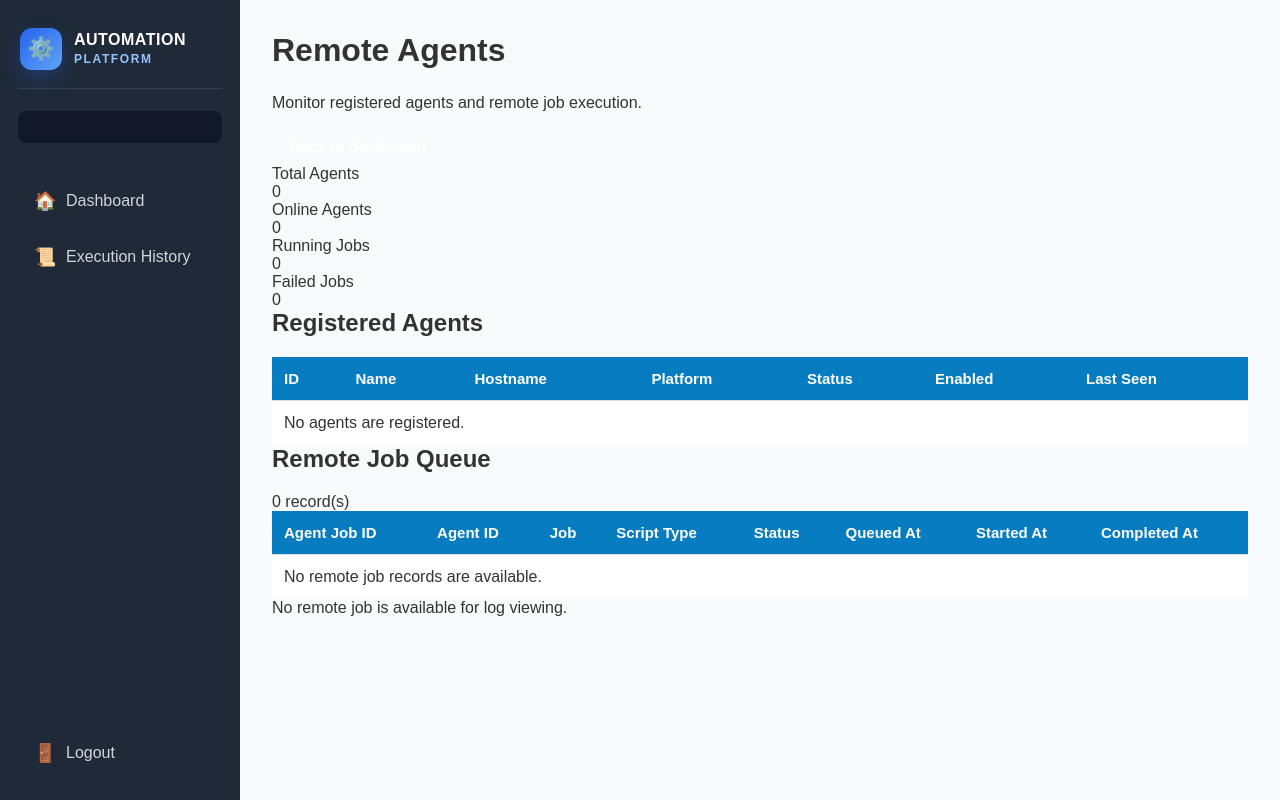
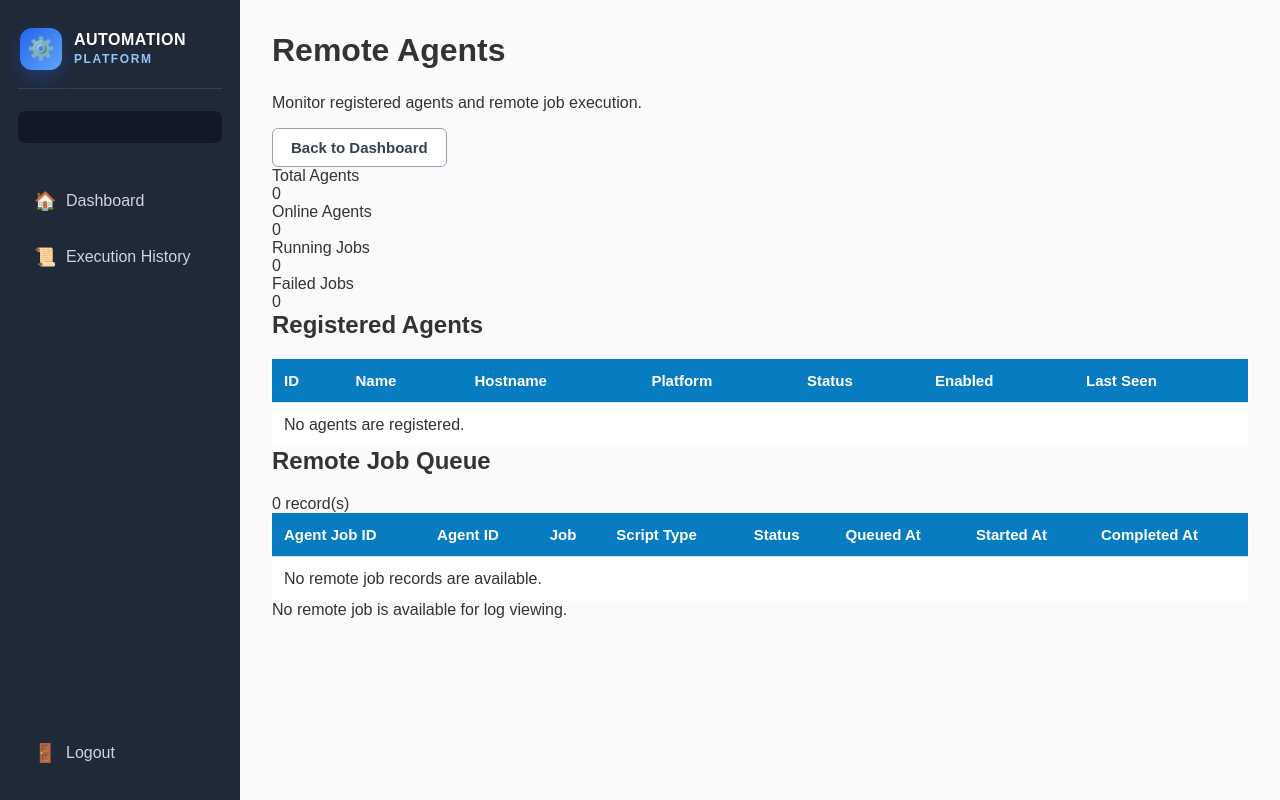
Before and after one commit to vsamant30/automation-platform, a FastAPI app: template app/templates/agents.html in a window 1280 px wide. Run offline with FastAPI, Linux system fonts and the light colour scheme; the template is opened without the code that fills it, so the values that code supplies are empty.

Commit message:
Fix Remote Agents back button visibility

```diff
--- a/app/static/css/style.css
+++ b/app/static/css/style.css
@@ -409,9 +409,21 @@
         }
 
         .btn-secondary {
-    background: #6c757d;
-    color: white;
-}
+            background: #6c757d;
+            color: white;
+        }
+
+        .btn-outline-secondary {
+            background: #ffffff;
+            color: #374151;
+            border: 1px solid #9ca3af;
+        }
+
+        .btn-outline-secondary:hover {
+            background: #f3f4f6;
+            color: #111827;
+            border-color: #6b7280;
+        }
 
         .btn-small {
             padding: 8px 14px;
```
